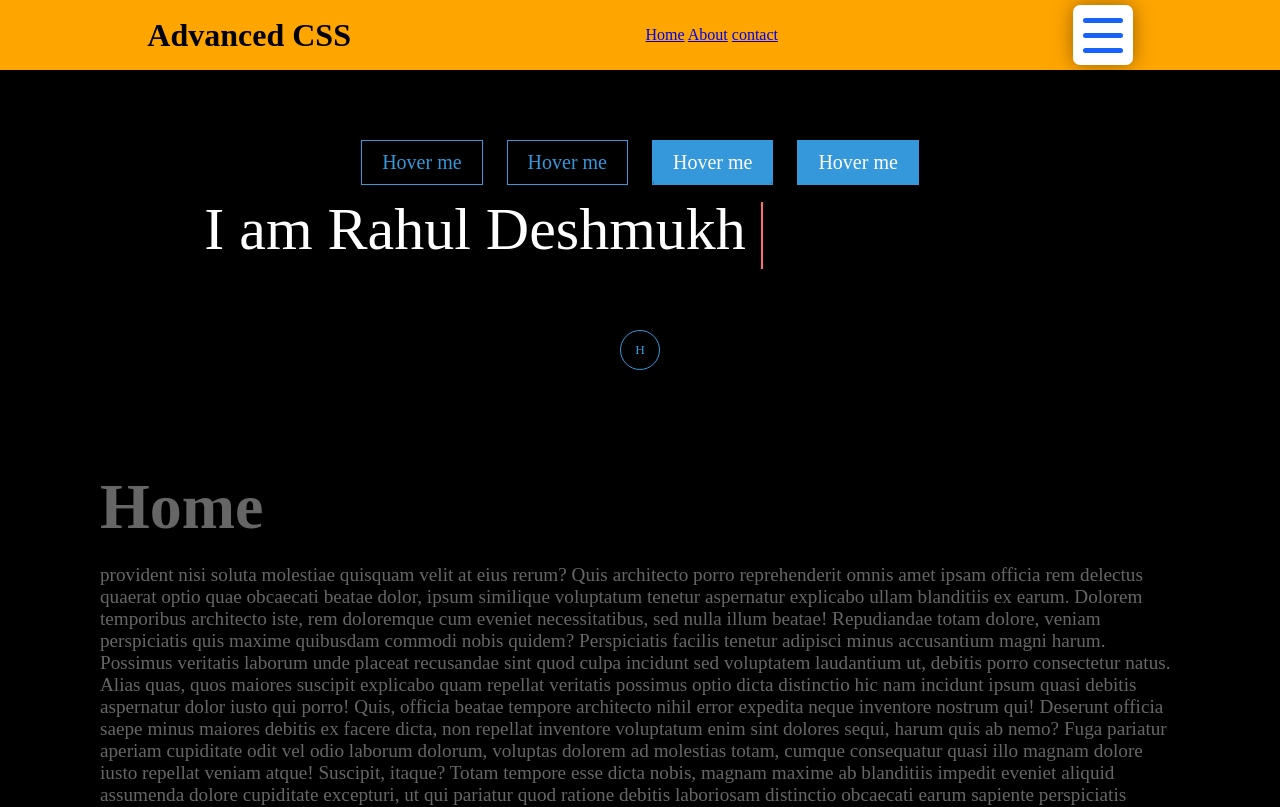
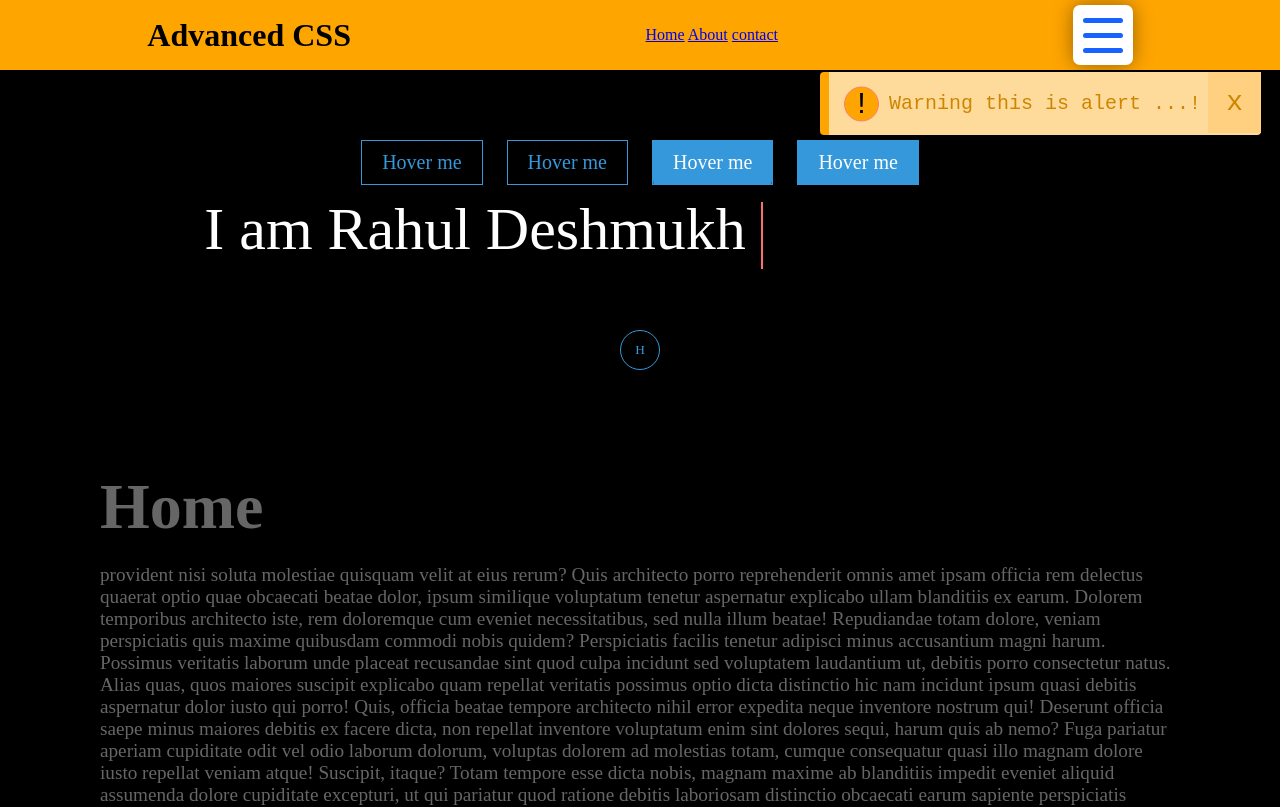
Before and after one commit to rahuldeshm/csslearning, a plain HTML site: page index.html in a window 1280 px wide. Shown: the top 807 px of the page. Drawn offline with Linux system fonts and the light colour scheme.

Commit message:
custom notification

```diff
--- a/index.html
+++ b/index.html
@@ -41,6 +41,13 @@
       <button class="circular">H</button>
     </div>
 
+    <div class="alert show">
+      <span class="iconi">!</span>
+      <span class="msg">Warning this is alert ...!</span>
+      <span class="close-btn">
+        <span class="xicon">x</span>
+      </span>
+    </div>
     <section id="Home">
       <h1>Home</h1>
       <p>
@@ -190,6 +197,7 @@
         Itaque voluptates eaque nisi earum error aut! Voluptates temporibus
       </p>
     </section>
+
     <script>
       let manutoggle = document.querySelector(".toggle");
       manutoggle.onclick = function () {
--- a/style.css
+++ b/style.css
@@ -12,6 +12,7 @@ body {
   background-color: #000;
   display: flex;
   flex-direction: column;
+  justify-content: center;
   align-items: center;
 }
 header {
@@ -28,6 +29,76 @@ header {
 .container {
   text-align: center;
   margin-top: 60px;
+}
+.img {
+  width: 50%;
+  text-align: center;
+}
+.img img {
+  width: 20rem;
+}
+/******Alert*******/
+.alert {
+  font-family: monospace;
+  font-size: 20px;
+  background-color: #ffdb9b;
+  padding: 20px 40px;
+  position: fixed;
+  right: 19px;
+  top: 4.5rem;
+  border-radius: 4px;
+  border-left: 9px solid #ffa502;
+}
+/* forwards insures that the element retains the computed values fro the last key fram after the animation finishes
+*/
+.alert.show {
+  animation: show_slide 1s ease-in-out;
+}
+@keyframes show_slide {
+  0% {
+    transform: translateX(100%);
+  }
+  50% {
+    transform: translateX(-15%);
+  }
+  80% {
+    transform: translateX(10%);
+  }
+  100% {
+    transform: translateX(0%);
+  }
+}
+.iconi {
+  border: 1px solid salmon;
+  position: absolute;
+  text-align: center;
+  height: 35px;
+  width: 35px;
+  top: 50%;
+  left: 15px;
+  border-radius: 50%;
+  background-color: #ffa502;
+  transform: translatey(-50%);
+  font-size: 30px;
+}
+.msg {
+  color: #ce8500;
+  padding: 0 20px;
+}
+.close-btn {
+  background: #ffd080;
+  position: absolute;
+  padding: 15px 18px;
+  right: 0px;
+  top: 0px;
+  cursor: pointer;
+}
+.close-btn:hover {
+  background-color: #ffc766;
+}
+.xicon {
+  color: #ce8500;
+  font-size: 28px;
 }
 /******Text animations*******/
 .wrapper {
```
